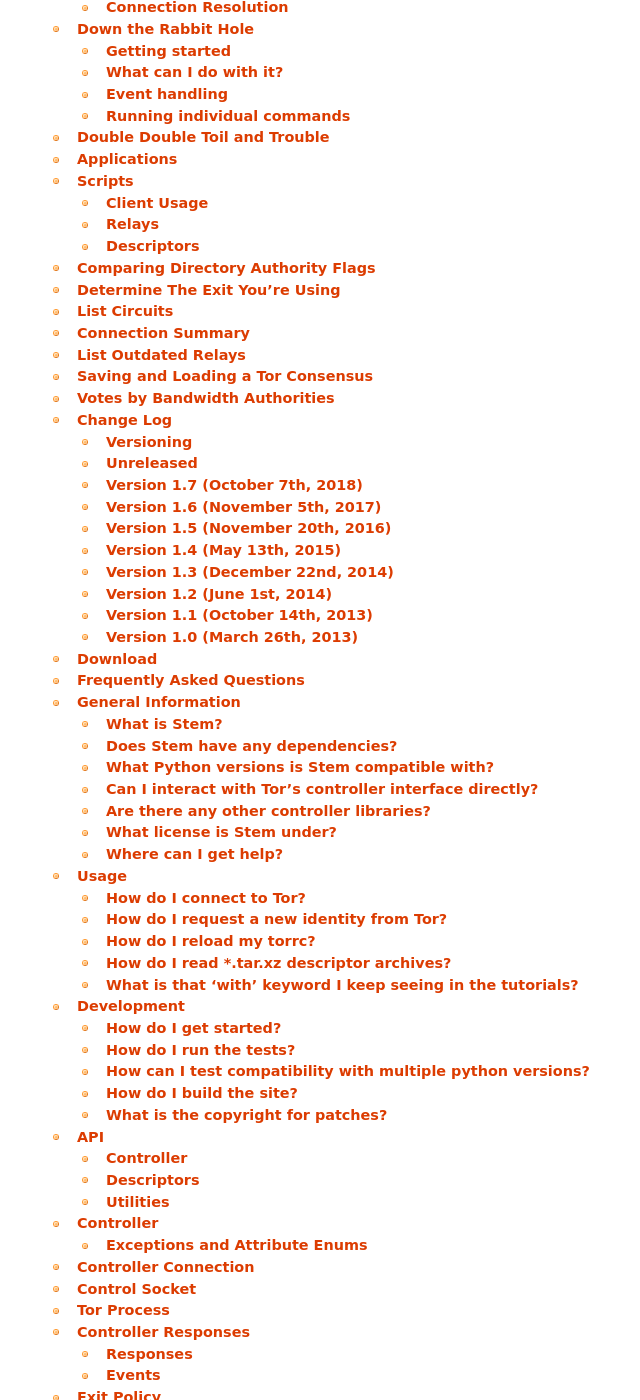
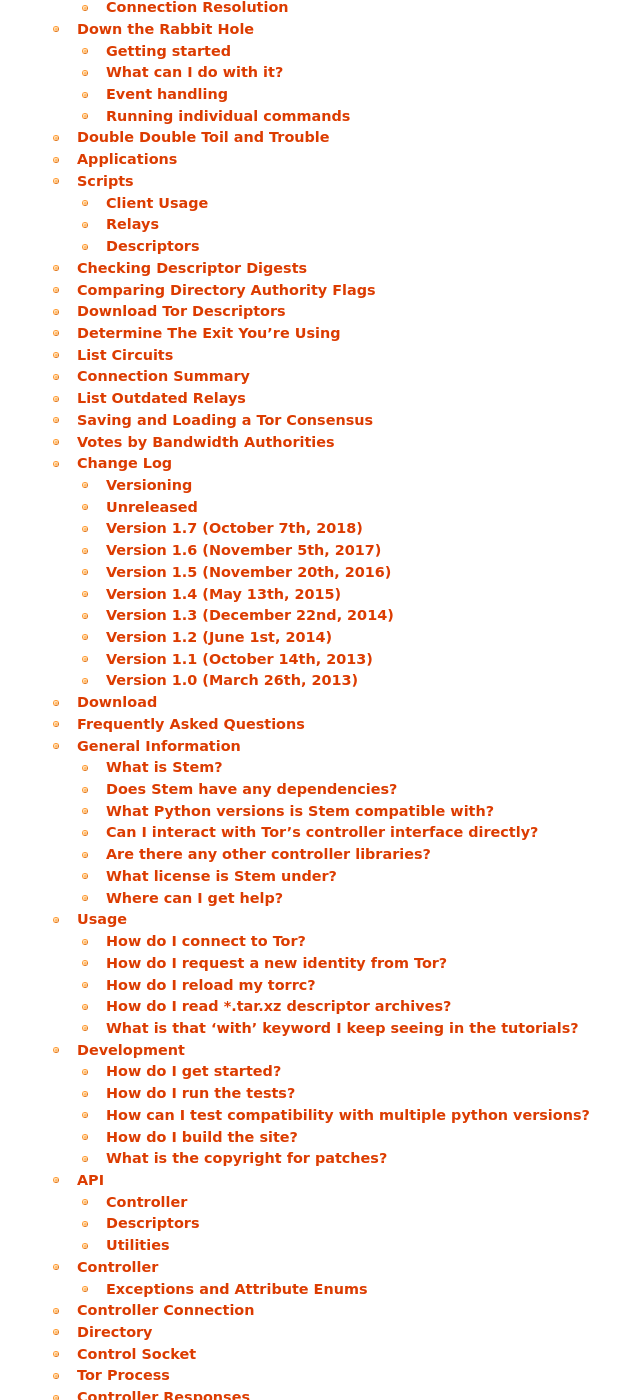
Before and after one commit to torproject/stem, a Sphinx documentation site: the page built from docs/contents.rst, in a window 1280 px wide and 1400 px high, scrolled down 813 px. Shown: the whole window, without its empty margins (72-712 px from the left). Built offline with Sphinx 7.4.7, drawn with Linux system fonts in a browser that asks for light colours.

Commit message:
Include directory module in API docs
Adding the directory module to our api docs, and fixing a few table of contents
issues...

  /home/atagar/Desktop/stem/docs/api/directory.rst: WARNING: document isn't included in any toctree
  /home/atagar/Desktop/stem/docs/contents.rst: WARNING: document isn't included in any toctree
  /home/atagar/Desktop/stem/docs/tutorials/examples/check_digests.rst: WARNING: document isn't included in any toctree
  /home/atagar/Desktop/stem/docs/tutorials/examples/download_descriptor.rst: WARNING: document isn't included in any toctree

The last outstanding one (contents.rst) is for the table of contents itself,
and adding it causes a circular reference warning...

  /home/atagar/Desktop/stem/docs/contents.rst: WARNING: circular toctree references detected, ignoring: contents <- contents

Not quite sure what sphinx wants us to do about that one so leaving it alone.

```diff
--- a/docs/api.rst
+++ b/docs/api.rst
@@ -40,6 +40,7 @@
  * `stem.descriptor.tordnsel <api/descriptor/tordnsel.html>`_ - `TorDNSEL <https://www.torproject.org/projects/tordnsel.html.en>`_ exit lists.
  * `stem.descriptor.certificate <api/descriptor/certificate.html>`_ - `Ed25519 certificates <https://gitweb.torproject.org/torspec.git/tree/cert-spec.txt>`_.
 
+* `stem.directory <api/directory.html>`_ - Directory authority and fallback directory information.
 * `stem.descriptor.reader <api/descriptor/reader.html>`_ - Reads and parses descriptor files from disk.
 * `stem.descriptor.remote <api/descriptor/remote.html>`_ - Downloads descriptors from directory mirrors and authorities.
 * `stem.descriptor.export <api/descriptor/export.html>`_ - Exports descriptors to other formats.
--- a/docs/contents.rst
+++ b/docs/contents.rst
@@ -14,7 +14,9 @@
    tutorials/down_the_rabbit_hole
    tutorials/double_double_toil_and_trouble
 
+   tutorials/examples/check_digests
    tutorials/examples/compare_flags
+   tutorials/examples/download_descriptor
    tutorials/examples/exit_used
    tutorials/examples/list_circuits
    tutorials/examples/relay_connections
@@ -30,6 +32,7 @@
 
    api/control
    api/connection
+   api/directory
    api/socket
    api/process
    api/response
```
